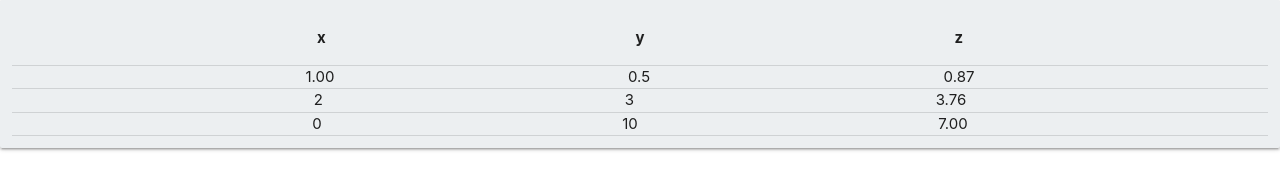
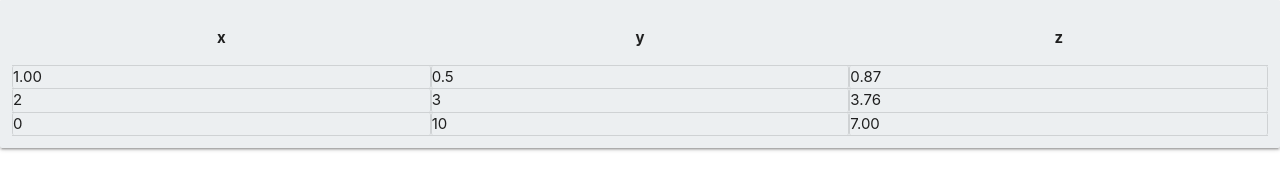
Before and after one commit to wwmm/wwplot, a plain HTML site: page static/index.html in a window 1280 px wide. Drawn offline with Linux system fonts and the light colour scheme.

Commit message:
moving to Go

```diff
--- a/static/css/index.css
+++ b/static/css/index.css
@@ -38,18 +38,28 @@ html {
 table {
     display: flex;
     flex-flow: column;
-    white-space: nowrap;
-    table-layout: fixed;
+}
+
+th {
+    display: flex;
+    flex-flow: row;
+    flex: 1;
+    justify-content: center;
 }
 
 tr {
     display: flex;
     flex-flow: row;
-    justify-content: space-evenly;
+    flex: 1;
 }
 
 td {
+    display: flex;
+    flex-flow: row;
+    flex: 1;
     padding: 0;
+    border-left: 1px solid rgba(0, 0, 0, 0.12);
+    border-right: 1px solid rgba(0, 0, 0, 0.12);
 }
 
 tbody {
```
